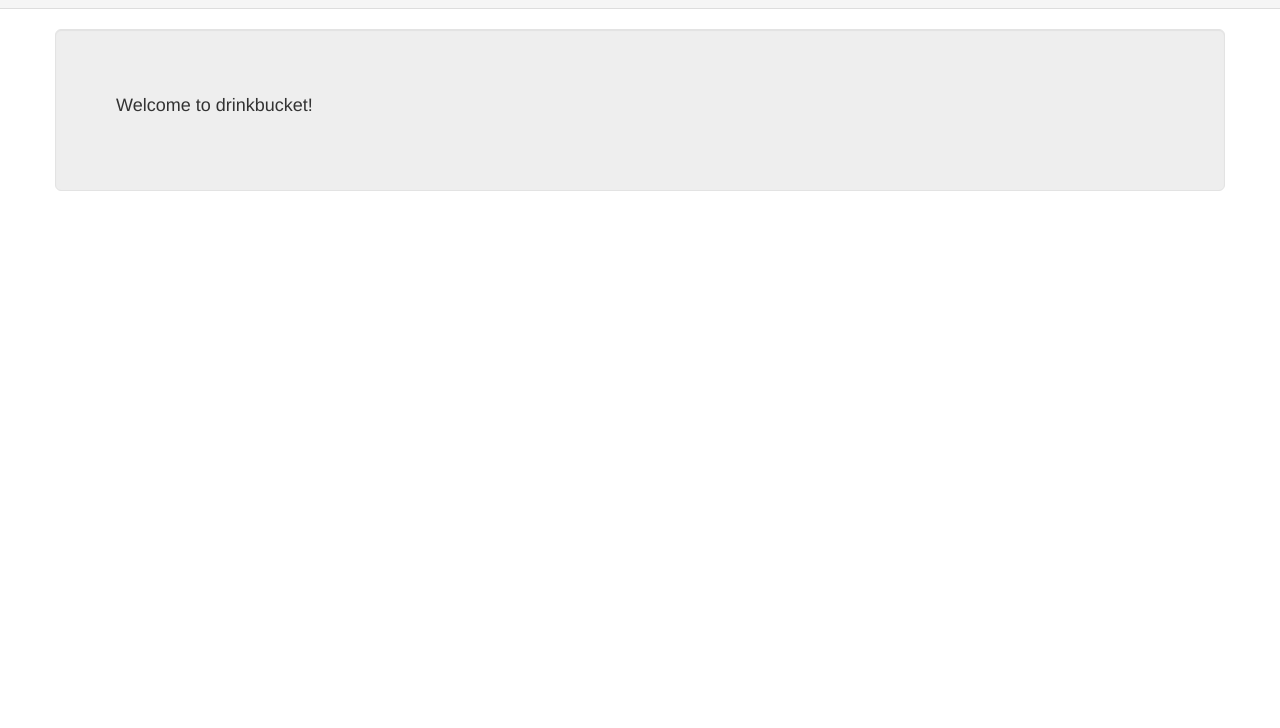
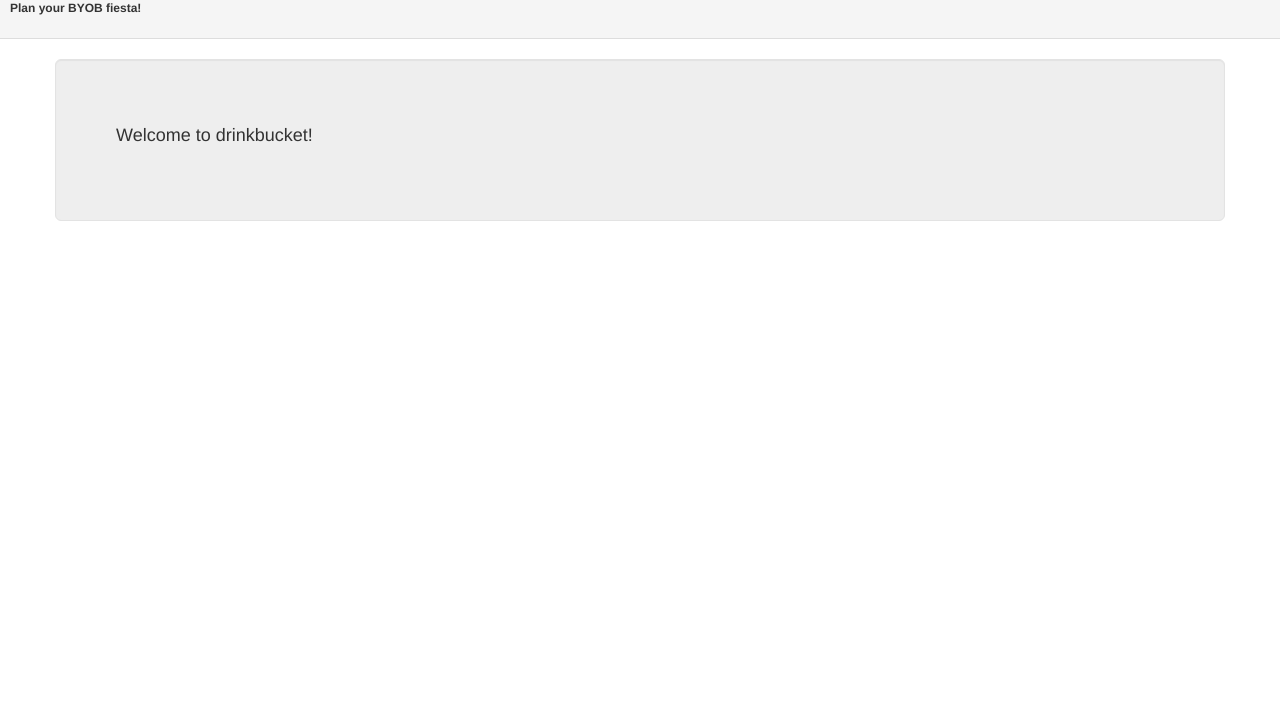
Before and after one commit to vic-mackey/drinkbucket, a plain HTML site: page index.html in a window 1280 px wide. Shown: the part 72-800 px from the top of the page. Drawn offline with Linux system fonts and the light colour scheme.

Commit message:
sub heading added

```diff
--- a/index.html
+++ b/index.html
@@ -10,6 +10,7 @@
 <body>
 <header>
 	<h2 id="title">DrinkBucket</h2>
+	<h6>Plan your BYOB fiesta!</h6>
 </header>
 	<div class="container" style="margin-top: 20px;">
 		<div class="well hero-unit">
```
